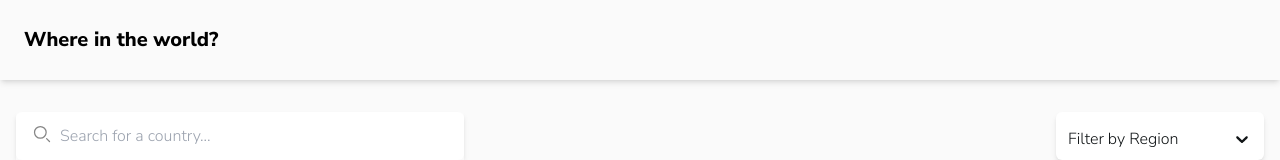
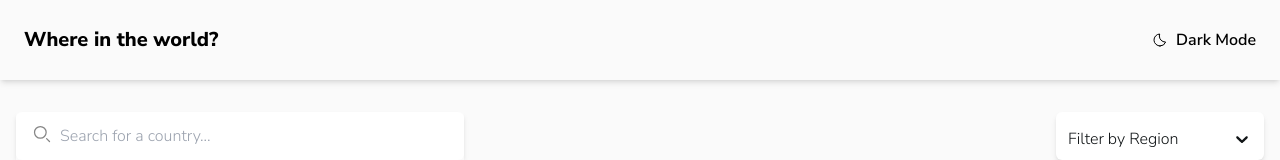
Before and after one commit to JonaRdzEs/rest-countries-api, a Next.js app: page / in a window 1280 px wide. Shown: the top 160 px of the page. Built offline with nearby package versions, Linux system fonts and the light colour scheme; no server answers; the database is empty.

Commit message:
Added logic to toggle app mode

```diff
--- a/src/components/header/Header.tsx
+++ b/src/components/header/Header.tsx
@@ -1,8 +1,11 @@
+import { ThemeButton } from "../themeButton/ThemeButton";
+
 export function Header() {
   return (
-    <header className="flex justify-between items-center w-full h-20 shadow-md px-4">
-      <div className="container mx-auto p-2">
+    <header className="w-full h-20 shadow-md px-4">
+      <div className="h-full container mx-auto p-2 flex justify-between items-center flex-wrap">
         <p className="font-bold text-xs sm:text-base lg:text-xl">Where in the world?</p>
+        <ThemeButton />
       </div>
     </header>
   );
--- /dev/null
+++ b/src/components/icons/Moon.tsx
@@ -0,0 +1,21 @@
+export function Moon() {
+  return (
+    <svg
+      className="w-4 h-4"
+      aria-hidden="true"
+      xmlns="http://www.w3.org/2000/svg"
+      width="24"
+      height="24"
+      fill="none"
+      viewBox="0 0 24 24"
+    >
+      <path
+        stroke="currentColor"
+        strokeLinecap="round"
+        strokeLinejoin="round"
+        strokeWidth="1.5"
+        d="M12 21a9 9 0 0 1-.5-17.986V3c-.354.966-.5 1.911-.5 3a9 9 0 0 0 9 9c.239 0 .254.018.488 0A9.004 9.004 0 0 1 12 21Z"
+      />
+    </svg>
+  );
+}
--- /dev/null
+++ b/src/components/icons/Sun.tsx
@@ -0,0 +1,21 @@
+export function Sun() {
+  return (
+    <svg
+      className="w-4 h-4"
+      aria-hidden="true"
+      xmlns="http://www.w3.org/2000/svg"
+      width="24"
+      height="24"
+      fill="none"
+      viewBox="0 0 24 24"
+    >
+      <path
+        stroke="currentColor"
+        strokeLinecap="round"
+        strokeLinejoin="round"
+        strokeWidth="1.5"
+        d="M12 5V3m0 18v-2M7.05 7.05 5.636 5.636m12.728 12.728L16.95 16.95M5 12H3m18 0h-2M7.05 16.95l-1.414 1.414M18.364 5.636 16.95 7.05M16 12a4 4 0 1 1-8 0 4 4 0 0 1 8 0Z"
+      />
+    </svg>
+  );
+}
--- a/src/components/index.ts
+++ b/src/components/index.ts
@@ -4,9 +4,12 @@ export { FileSearchIcon } from "./icons/FileSearchIcon";
 export { FlagOff } from "./icons/FlagOff";
 export { Header } from "./header/Header";
 export { Link } from "./link/Link";
+export { Moon } from "./icons/Moon";
 export { NoContent } from "./noContent/noContent";
 export { Pagination } from "./pagination/Pagination";
 export { RegionSelector } from "./regionSelector/regionSelector";
 export { SearchInput } from "./searchInput/SearchInput";
+export { Sun } from "./icons/Sun";
 export { TextInfo } from "./country/TextInfo";
+export { ThemeButton } from "./themeButton/ThemeButton";
 export { ZoomExclamation } from "./icons/ZoomExclamation";
--- a/src/components/regionSelector/regionSelector.tsx
+++ b/src/components/regionSelector/regionSelector.tsx
@@ -1,5 +1,6 @@
 "use client";
 
+import { useState, useEffect } from "react";
 import Select from "react-select";
 import { useSearchParams, usePathname, useRouter } from "next/navigation";
 import type { Region } from "@/types";
@@ -9,9 +10,14 @@ interface Props {
 }
 
 export function RegionSelector({ regions }: Props) {
+  const [loaded, setLoaded] = useState(false);
   const searchParams = useSearchParams();
   const pathname = usePathname();
   const { replace } = useRouter();
+
+  useEffect(() => {
+    setLoaded(true)
+  }, []);
 
   const onSelectChange = (value?: string) => {
     const params = new URLSearchParams(searchParams);
@@ -26,7 +32,7 @@ export function RegionSelector({ regions }: Props) {
   const regionId: string = searchParams.get("regionId") ?? "";
   const options = [...regions.map((region) => ({ value: region.id, label: region.name }))]
 
-  return (
+  return loaded && (
     <Select
       unstyled
       isSearchable={false}
--- /dev/null
+++ b/src/components/themeButton/ThemeButton.tsx
@@ -0,0 +1,24 @@
+"use client";
+
+import { useState, useEffect } from "react";
+import { useTheme, } from "@/hooks";
+import { Moon } from "../icons/Moon";
+import { Sun } from "../icons/Sun";
+
+export function ThemeButton() {
+  const [loaded, setLoaded]  = useState(false);
+  const { mode, onChangeMode } = useTheme();
+
+  useEffect(() => {
+    setLoaded(true);
+  }, []);
+
+  return loaded && (
+    <button onClick={onChangeMode} className="flex justify-center items-center gap-2 text-xs sm:text-base">
+      { mode === "light" ? <Moon /> : <Sun />}
+      <span className="font-semibold">
+        {`${mode === "light" ? "Dark" : "Light"} Mode`}
+      </span>
+    </button>
+  );
+}
--- /dev/null
+++ b/src/hooks/index.ts
@@ -0,0 +1 @@
+export { useTheme } from "./useTheme";
--- /dev/null
+++ b/src/hooks/useTheme.ts
@@ -0,0 +1,39 @@
+"use client";
+
+import { useState, useEffect } from "react";
+
+const getInitialMode = ():string => {
+  if(typeof window === "undefined") return "";
+  const currentMode = window.localStorage.getItem("theme");
+  if(currentMode) return currentMode;
+  return (window.matchMedia && window.matchMedia("(prefers-color-scheme): dark").matches) ? "dark" : "light";
+};
+
+export function useTheme():{ mode: string, onChangeMode: () => void } {
+  const [mode, setMode] = useState<string>(getInitialMode());
+
+  const onChangeMode = ():void => {
+    setMode((prevMode) => {
+      const newMode = prevMode === "light" ? "dark" : "light";
+      window.localStorage.setItem("theme", newMode);
+      return newMode;
+    });
+  }
+
+  useEffect(() => {
+    window.addEventListener("storage", onChangeMode);
+    return () => {
+      window.removeEventListener("storage", onChangeMode);
+    };
+  }, []);
+
+  useEffect(() => {
+    if(mode === "light") {
+      document.documentElement.classList.remove("dark");
+    } else {
+      document.documentElement.classList.add("dark");
+    }
+  }, [mode]);
+
+  return { mode, onChangeMode };
+}
--- a/tailwind.config.ts
+++ b/tailwind.config.ts
@@ -1,6 +1,7 @@
 import type { Config } from "tailwindcss";
 
 const config: Config = {
+  darkMode: "selector",
   content: [
     "./src/pages/**/*.{js,ts,jsx,tsx,mdx}",
     "./src/components/**/*.{js,ts,jsx,tsx,mdx}",
```
Also changed, not shown: src/utils/generatePaginationNumbers.ts (renamed from src/utils/generatePaginationNumbers.tsx).
